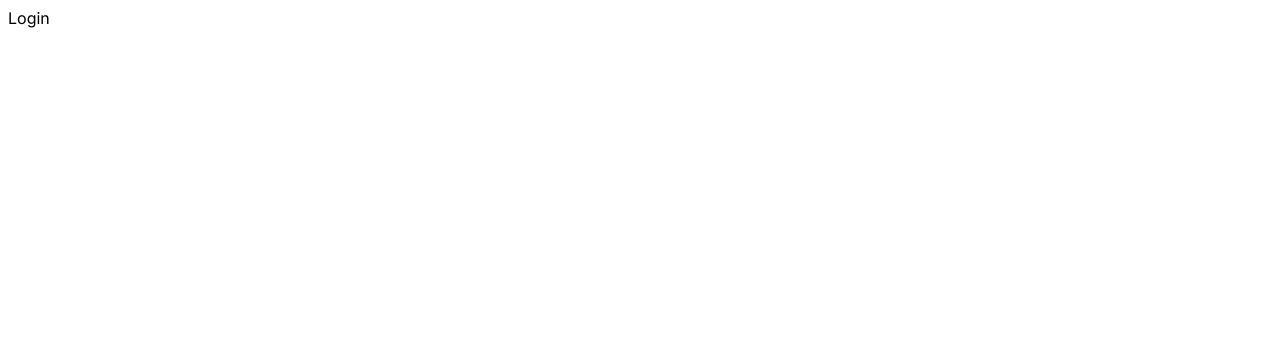
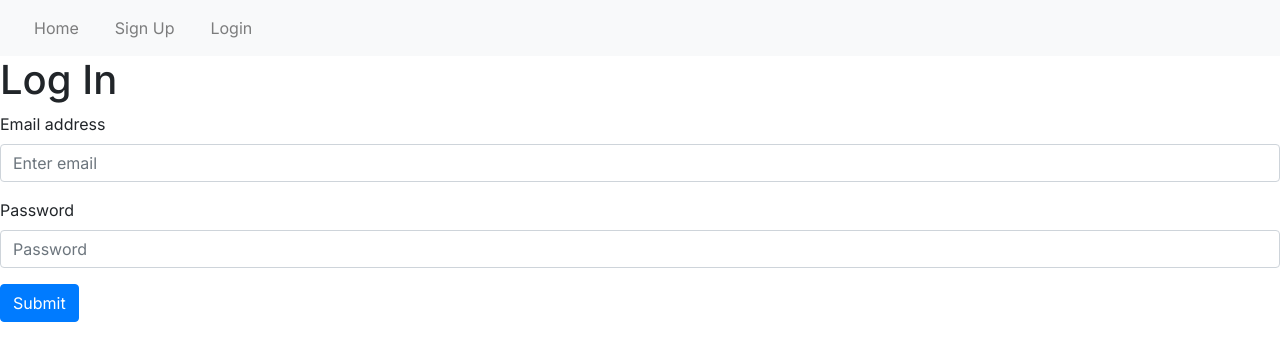
Before and after one commit to JDLiang100/SFSUHackaton2024, a Next.js app in the folder hackathon2024/: page /login in a window 1280 px wide. Shown: the top 360 px of the page. Built offline with nearby package versions, Linux system fonts and the light colour scheme.

Commit message:
Made layout of Log In page

```diff
--- a/hackathon2024/src/app/login/page.js
+++ b/hackathon2024/src/app/login/page.js
@@ -1,5 +1,22 @@
+import Navbar from "../component/navbar"
 export default function Login() {
     return (
-        <div>Login</div>
+
+        <div>
+            <Navbar/>
+            <form>
+                <h1>Log In</h1>
+                <div class="form-group">
+                    <label >Email address</label>
+                    <input type="email" class="form-control" id="email" placeholder="Enter email"/>
+                </div>
+                <div class="form-group">
+                    <label >Password</label>
+                    <input type="password" class="form-control" id="password1" placeholder="Password"/>
+                </div>
+
+                <button type="submit" class="btn btn-primary">Submit</button>
+            </form>
+        </div>
         );
 }
```
